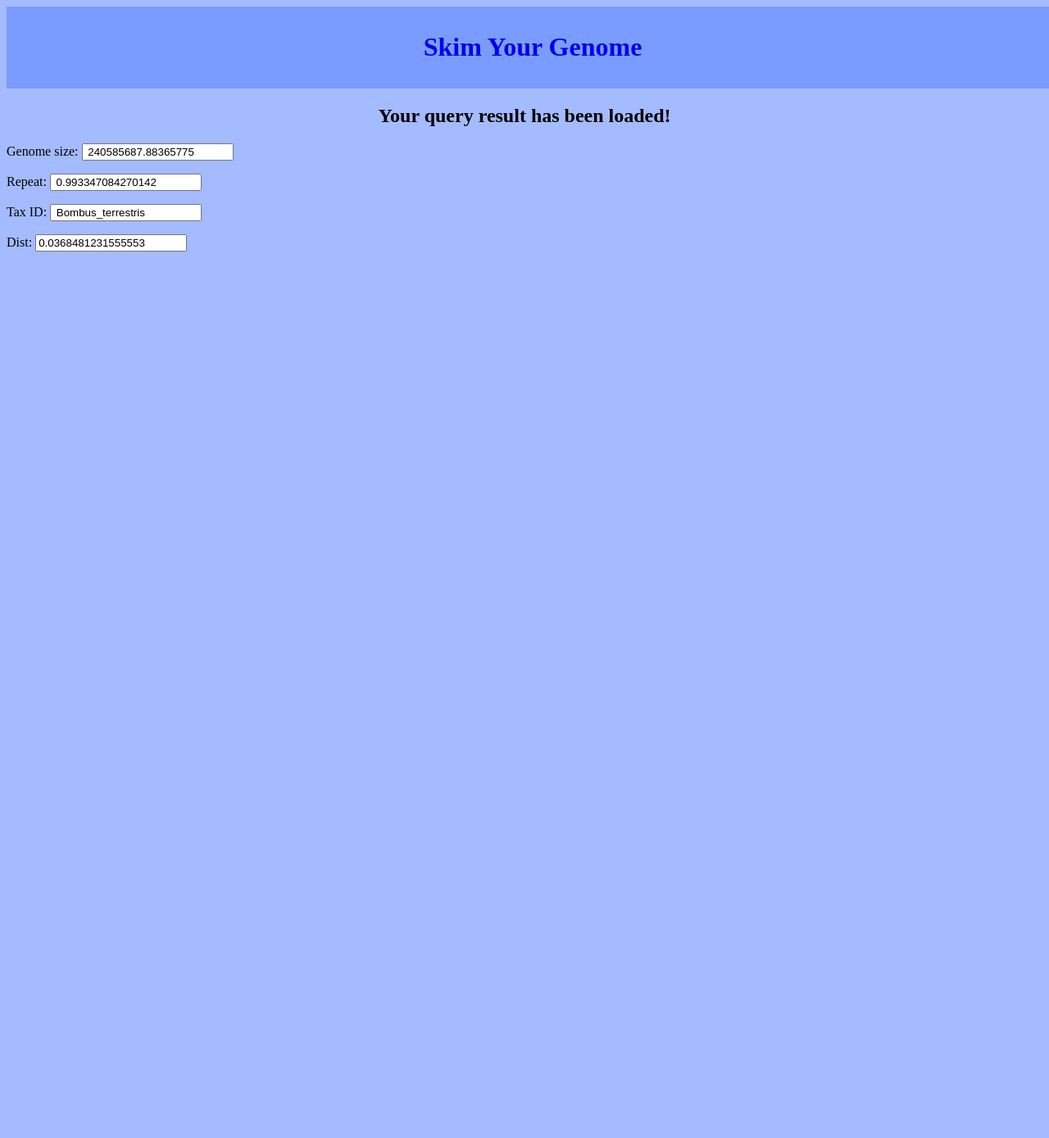
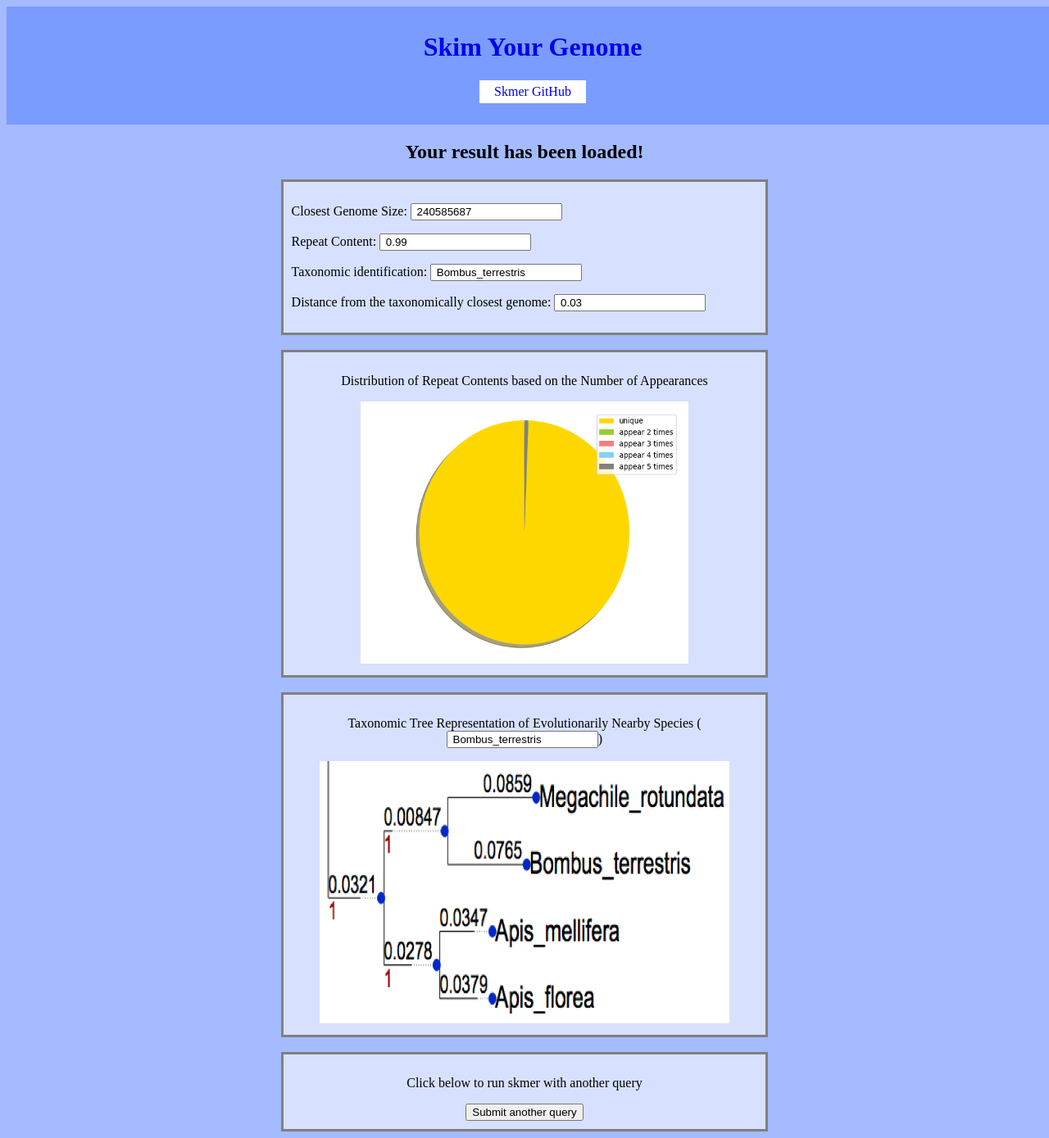
Before and after one commit to j5jun/skmerproject, a Django app: page /accounts/results/ in a window 1280 px wide. Shown: the whole page at 82% size. Before the commit the page ends 307 px from the top, so only its background shows below. Run offline with Django 3.2, Linux system fonts and the light colour scheme; some libraries are stand-ins or nearby versions.

Commit message:
update html templates

```diff
--- a/accounts/forms.py
+++ b/accounts/forms.py
@@ -7,7 +7,7 @@ class uploadForm(forms.ModelForm):
 
     class Meta:
         model = upload
-        fields = ['uploadText', 'upload']
+        fields = ['upload']
 
 
 class resultsForm(forms.ModelForm):
--- a/accounts/models.py
+++ b/accounts/models.py
@@ -3,7 +3,6 @@ from django.db import models
 # Create your models here.
 class upload(models.Model):
     upload = models.FileField()
-    uploadText = models.TextField()
 
     def __str__(self):
         return self.uploadText
--- a/my_project/settings.py
+++ b/my_project/settings.py
@@ -120,6 +120,7 @@ USE_TZ = True
 
 STATIC_URL = '/static/'
 
+
 LOGIN_REDIRECT_URL = 'home'
 LOGOUT_REDIRECT_URL = 'home'
 
--- a/templates/base.html
+++ b/templates/base.html
@@ -13,6 +13,12 @@
 
 	p.welcome {
 		font-size:25px;
+	}
+
+	p.github {
+		width: 120px;
+		padding: 5px;
+		background-color: white;
 	}
 
 	div {
@@ -44,10 +50,11 @@ a:hover, a:active { text-decoration: none; }
 
 	</style>
   <meta charset="utf-8">
-  <title>{% block title %}Django Auth Tutorial{% endblock %}</title>
+  <title>Skmer on Web</title>
 </head>
 <body>
-	<header><h1><a href="{% url 'home' %}"> Skim Your Genome</a></h1></header>
+	<header><h1><a href="{% url 'home' %}">Skim Your Genome</a></h1>
+		<center><p class="github"><a href="https://github.com/shahab-sarmashghi/Skmer">Skmer GitHub</a></p></center></header>
   <main>
     {% block content %}
     {% endblock %}
--- a/templates/registration/password_reset_form.html
+++ b/templates/registration/password_reset_form.html
@@ -3,7 +3,7 @@
 {% block title %}Skmer on Web{% endblock %}
 
 {% block content %}
-
+<center>
   <h2>Forgot your password?</h2>
   <p>Enter your email address below, and we'll email instructions for setting a new one.</p>
 
@@ -11,5 +11,5 @@
     {% csrf_token %}
     {{ form.as_p }}
     <input type="submit" value="Submit">
-  </form>
+  </form></center>
 {% endblock %}
--- a/templates/results.html
+++ b/templates/results.html
@@ -1,72 +1,30 @@
 {% extends 'base.html' %}
 
-{% block title %}Sign Up{% endblock %}
+{% block title %}Skmer on Web{% endblock %}
 
 {% block content %}
-  <center><h2>Your query result has been loaded!</h2></center>
-    <form method="POST" enctype="multipart/form-data">
+  <center><h2>Your result has been loaded!</h2></center>
+    <center><form method="POST" enctype="multipart/form-data">
     {% csrf_token %}
-    {{ form.as_p }}
-  </form>
+    <div>
+    <p>Closest Genome Size:  {{ form.genome_size }}</p>
+    <p>Repeat Content: {{form.repeat}}</p>
+    <p>Taxonomic identification: {{ form.tax_ID }}</p>
+    <p>Distance from the taxonomically closest genome: {{ form.dist }}</p>
+  </div>
+
+  </form></center>
+  <sep></sep>
+  <center>
+    <div><p align=center>Distribution of Repeat Contents based on the Number of Appearances</p>
+<center><img src="/media/demorepeatcontent.png" width="400" height="320"></center></div>
+<sep></sep>
+  <div><p align=center>Taxonomic Tree Representation of Evolutionarily Nearby Species ({{ form.tax_ID }})</p><center><img src="/media/demotree.png" width=500 height="320"></center></div>
+<center>
+    <sep></sep>
+<div>
+  <center><p>Click below to run skmer with another query</p></center>
+  <center><form method="GET" action="{% url 'upload' %}">
+        <button type="submit">Submit another query</button>
+  </form></center></div></center>
 {% endblock %}
-{% comment %}
-
-<!DOCTYPE html>
-<html>
- <head>
-  <title>CSV File to HTML Table Using AJAX jQuery</title>
-  <script src="https://ajax.googleapis.com/ajax/libs/jquery/3.1.0/jquery.min.js"></script>
-  <link rel="stylesheet" href="https://maxcdn.bootstrapcdn.com/bootstrap/3.3.6/css/bootstrap.min.css" />
-  <script src="https://maxcdn.bootstrapcdn.com/bootstrap/3.3.7/js/bootstrap.min.js"></script>
- </head>
- <body>
-  <div class="container">
-   <div class="table-responsive">
-    <h1 align="center">CSV File to HTML Table Using AJAX jQuery</h1>
-    <br />
-    <div align="center">
-     <button type="button" name="load_data" id="load_data" class="btn btn-info">Load Data</button>
-    </div>
-    <br />
-    <div id="employee_table">
-    </div>
-   </div>
-  </div>
- </body>
-</html>
-
-<script>
-$(document).ready(function(){
- $('#load_data').click(function(){
-  $.ajax({
-   url:"/Users/jennydong/Desktop/skmerproject/test_list.csv",
-   dataType:"text",
-   success:function(data)
-   {
-    var employee_data = data.split(/\r?\n|\r/);
-    var table_data = '<table class="table table-bordered table-striped">';
-    for(var count = 0; count<employee_data.length; count++)
-    {
-     var cell_data = employee_data[count].split(",");
-     table_data += '<tr>';
-     for(var cell_count=0; cell_count<cell_data.length; cell_count++)
-     {
-      if(count === 0)
-      {
-       table_data += '<th>'+cell_data[cell_count]+'</th>';
-      }
-      else
-      {
-       table_data += '<td>'+cell_data[cell_count]+'</td>';
-      }
-     }
-     table_data += '</tr>';
-    }
-    table_data += '</table>';
-    $('#employee_table').html(table_data);
-   }
-  });
- });
-
-});
-</script>{% endcomment %}
--- a/test.csv
+++ b/test.csv
@@ -1,4 +1,4 @@
-Closest genome size, 240585687.88365775
-Repeat content, 0.993347084270142
+Closest genome size, 240585687
+Repeat content, 0.99
 Taxonomically identification, Bombus_terrestris
-Distance from the taxonomically closest genome,0.0368481231555553
+Distance from the taxonomically closest genome, 0.03
```
Also changed, not shown: templates/registration/login.html (+7 -4 lines), templates/signup.html (+12 -1 lines), templates/upload.html (+2 -6 lines), accounts/migrations/0002_remove_upload_uploadtext.py (added), accounts/urls.py (line endings or trailing spaces), db.sqlite3, media/demorepeatcontent.png (added), media/demotree.png (added), my_project/urls.py (line endings or trailing spaces), 3 other files.
